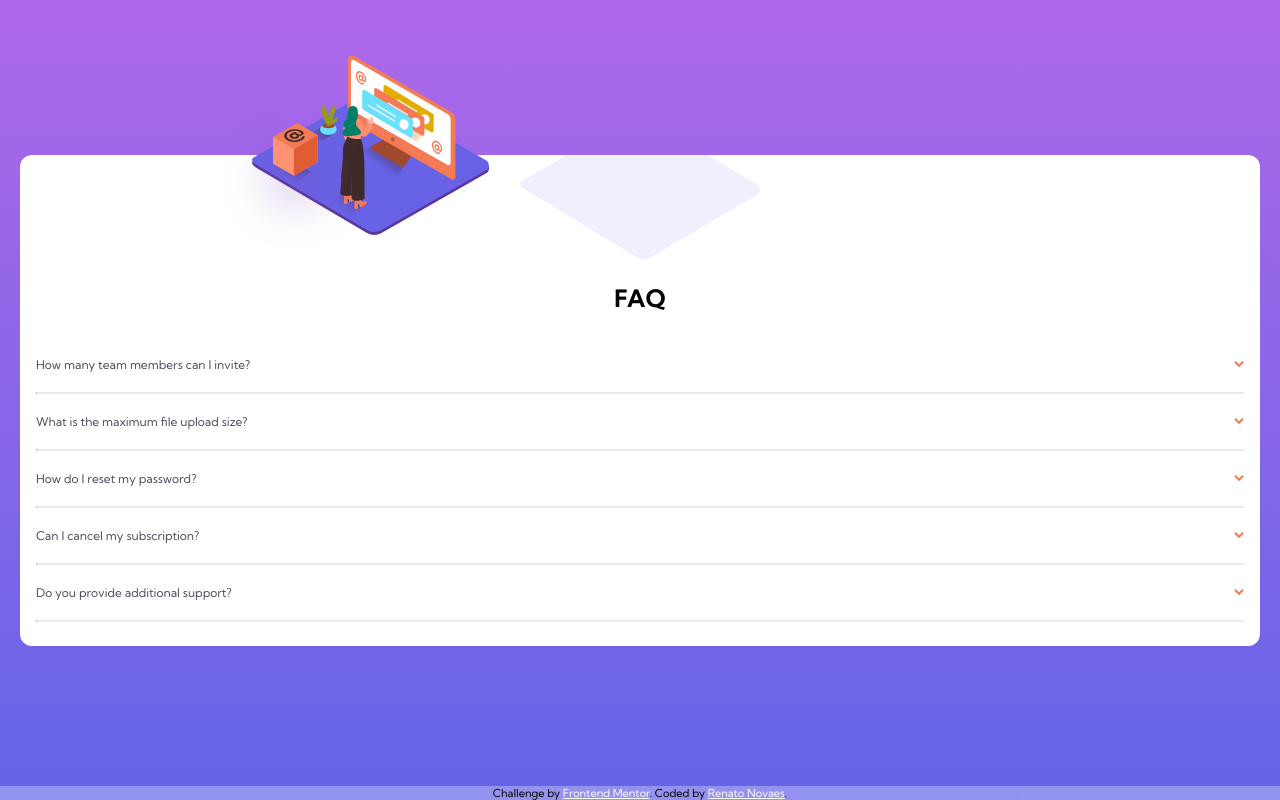
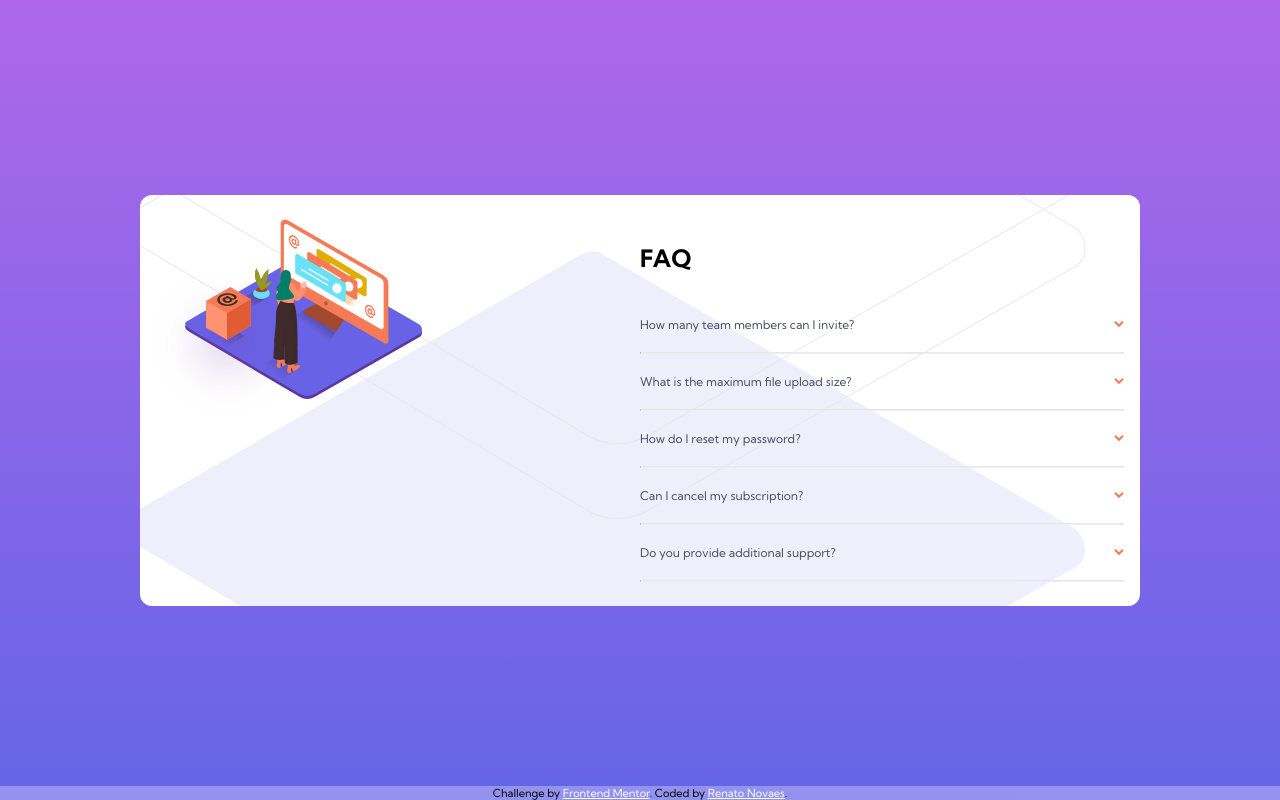
Before and after one commit to renatoalmeida49/faq-accordion-challenge, a plain HTML site: page index.html in a window 1280 px wide. Drawn offline with Linux system fonts and the light colour scheme.

Commit message:
Starting the work for desktop version

```diff
--- a/assets/css/style.css
+++ b/assets/css/style.css
@@ -21,13 +21,17 @@ body {
 /* CARD */
 /* -------------------- */
 .card {
-    background: #fff;
+    background-color: #fff;
+    background-image: url('../images/bg-pattern-mobile.svg');
+    background-repeat: no-repeat;
+    background-position: center top;
     position: relative;
     margin: 0 20px;
     border-radius: 12px;
-    padding: 0 16px 24px 16px;
+    padding: 100px 16px 24px 16px;
     font-size: 12px;
     width: 100%;
+    max-width: 1000px;
 }
 
 /* -------------------- */
@@ -36,7 +40,7 @@ body {
 .main-img {
     position: absolute;
     top: -100px;
-    left: calc(20% - 45px);
+    left: calc(50% - (290px / 2));
 }
 
 .main-img-shadow {
@@ -61,6 +65,9 @@ dt {
 }
 dt.active {
     font-weight: 700;
+}
+dt img.active {
+    transform: rotate(180deg);
 }
 dd {
     display: none;
@@ -101,3 +108,26 @@ hr {
 .attribution a {
     color: white;
 }
+/* -------------------- */
+/* MEDIA QUERIES */
+/* -------------------- */
+@media (min-width: 768px) {
+    .card {
+        display: flex;
+        background-image: url('../images/bg-pattern-desktop.svg');
+        background-position: -60% 60%;
+        padding-top: 24px;
+    }
+
+    .card div {
+        width: 50%;
+    }
+
+    .card-image img {
+        position: static;
+    }
+
+    h1 {
+        text-align: initial;
+    }
+}
--- a/assets/script/script.js
+++ b/assets/script/script.js
@@ -4,5 +4,6 @@ questions.forEach(question => {
     question.addEventListener('click', () => {
         question.classList.toggle('active')
         question.nextElementSibling.classList.toggle('active')
+        question.children[0].classList.toggle('active')
     })
 })
--- a/index.html
+++ b/index.html
@@ -16,10 +16,10 @@
 </head>
 <body>
   <div class="card">
+    <div class="card-image">
       <img src="./assets/images/illustration-woman-online-mobile.svg" alt="Moça online no computador" class="main-img">
-
-    <img src="./assets/images/bg-pattern-mobile.svg" alt="Sobra da imagem anterior" class="main-img-shadow">
-
+    </div>
+    <div class="faq">
       <h1>FAQ</h1>
 
       <dl>
@@ -51,6 +51,7 @@
         <hr>
       </dl>
     </div>
+  </div>
 
   <div class="attribution">
     Challenge by <a href="https://www.frontendmentor.io?ref=challenge" target="_blank">Frontend Mentor</a>.
```
Also changed, not shown: 1 other file. Lines whose indentation alone changed are shown as unchanged.
